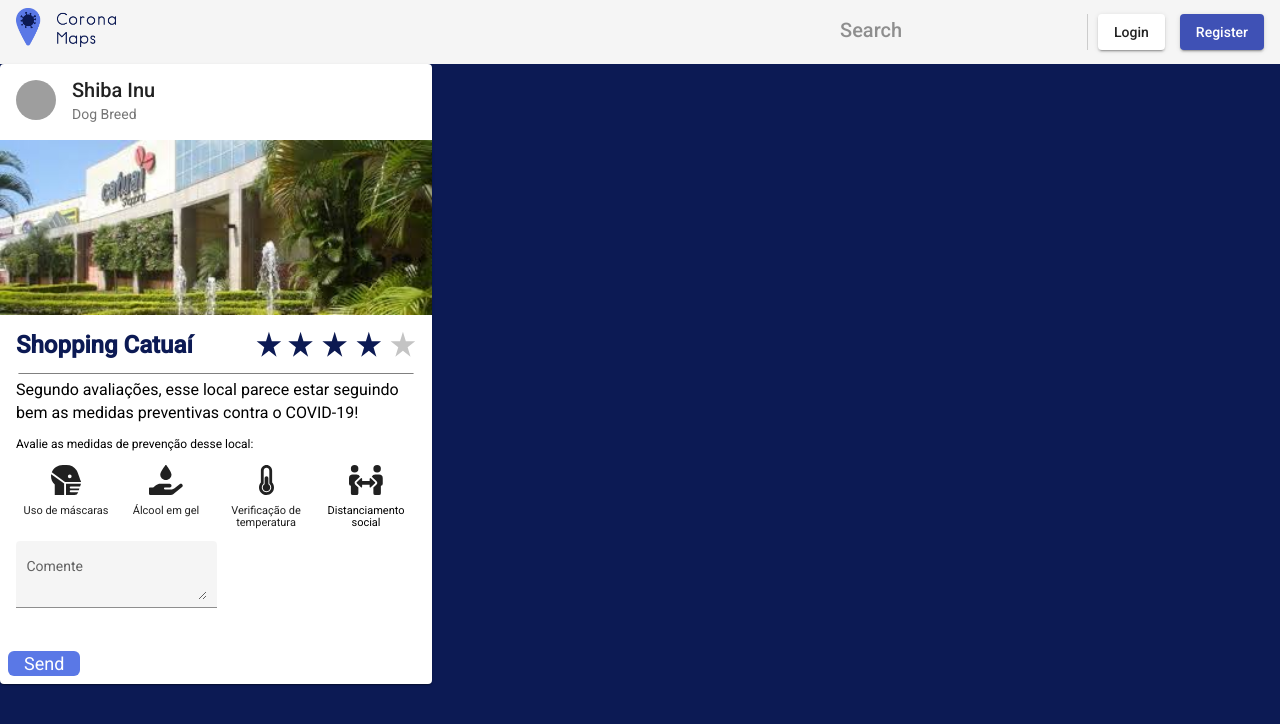
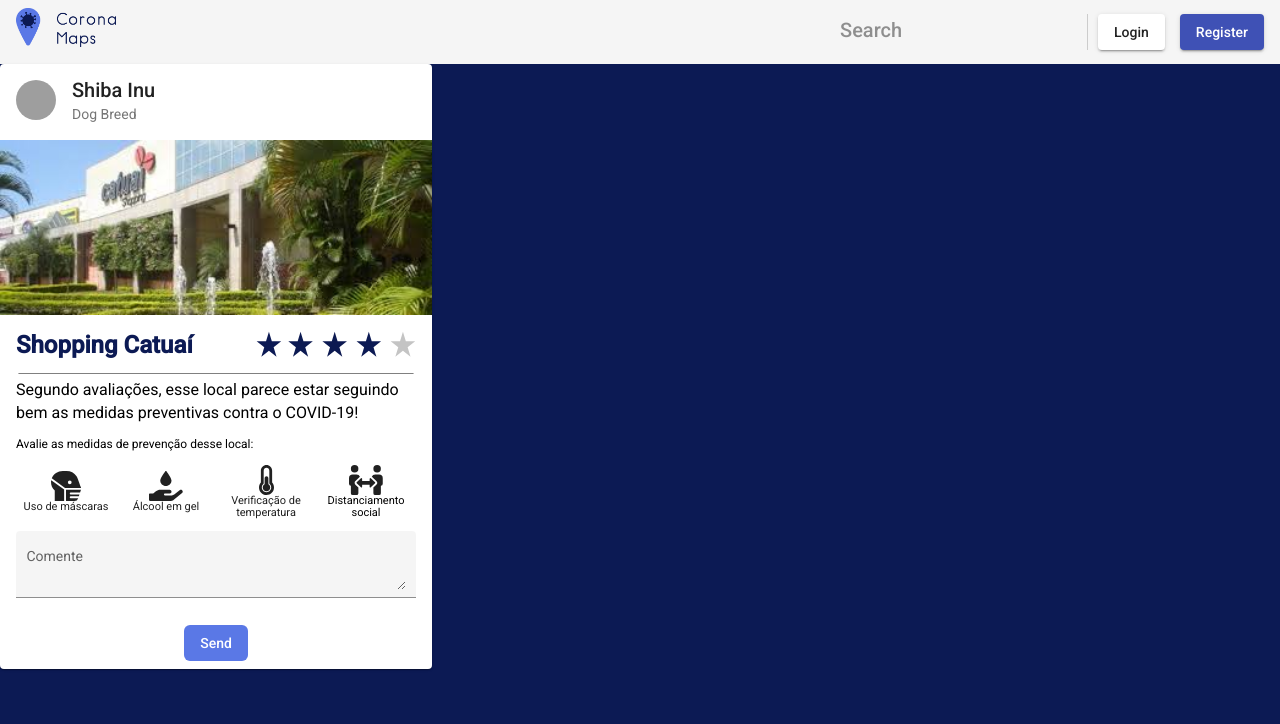
Before and after one commit to MatheusMuriel/CoronaMaps, an Angular app: page / in a window 1280 px wide. Shown: the top 724 px of the page. Built offline with nearby package versions, Linux system fonts and the light colour scheme; grey boxes are pictures that could not be loaded.

Commit message:
Cscc ajuste

```diff
--- a/src/app/londrina/londrina.component.html
+++ b/src/app/londrina/londrina.component.html
@@ -19,6 +19,7 @@
         <path d="M166.243 0.978088L169.52 11.6804L180.126 11.6804L171.546 18.2948L174.823 28.9972L166.243 22.3828L157.663 28.9972L160.94 18.2948L152.36 11.6804L162.966 11.6804L166.243 0.978088Z" fill="#C4C4C4"/>
       </svg>
     </div>
+
     <svg class="separator" viewBox="0 0 603 2" fill="none" xmlns="http://www.w3.org/2000/svg">
       <line x1="0.444824" y1="1.12897" x2="602.555" y2="1.12897" stroke="black"/>
     </svg>
@@ -30,9 +31,10 @@
         <p class="title"> Avalie as medidas de prevenção desse local:</p>
 
         <div class="icons">
+
           <div class="icon">
             <fa-icon [icon]="faHeadSideMask"></fa-icon>
-            <p>Uso de máscaras</p>
+              <p>Uso de máscaras</p>
           </div>
 
           <div class="icon">
@@ -52,8 +54,8 @@
 
         </div>
 
-        <div class="coment-box">
-          <mat-form-field appearance="fill">
+        <div>
+          <mat-form-field class="comment-box" appearance="fill">
             <mat-label>Comente</mat-label>
             <textarea matInput></textarea>
           </mat-form-field>
--- a/src/app/londrina/londrina.component.scss
+++ b/src/app/londrina/londrina.component.scss
@@ -5,6 +5,10 @@
 .example-header-image {
   background-image: url('https://material.angular.io/assets/img/examples/shiba1.jpg');
   background-size: cover;
+}
+
+.mat-card-content {
+  margin-bottom: unset;
 }
 
 .title-line {
@@ -40,10 +44,6 @@
   color: #000000;
 }
 
-.card-cont .avaliacao {
-
-}
-
 .card-cont .avaliacao .title {
   font-family: Roboto;
   font-style: normal;
@@ -64,10 +64,10 @@
     flex: 1;
     flex-direction: column;
     align-items: center;
+    justify-content: center;
 
     fa-icon {
       font-size: 30px;
-      margin-bottom: 10px;
     }
 
     p {
@@ -84,14 +84,16 @@
 .send-btn {
   background: #5A78E6;
   border-radius: 6px;
-
-  font-family: Roboto;
-  font-style: normal;
-  font-weight: normal;
-  font-size: 18px;
-  line-height: 140.62%;
-  /* or 25px */
   text-align: center;
-
   color: #FFFFFF;
 }
+
+.card-actions {
+  display: flex;
+  justify-content: center;
+}
+
+.comment-box {
+  width: 100%;
+  height: 100%;
+}
```
